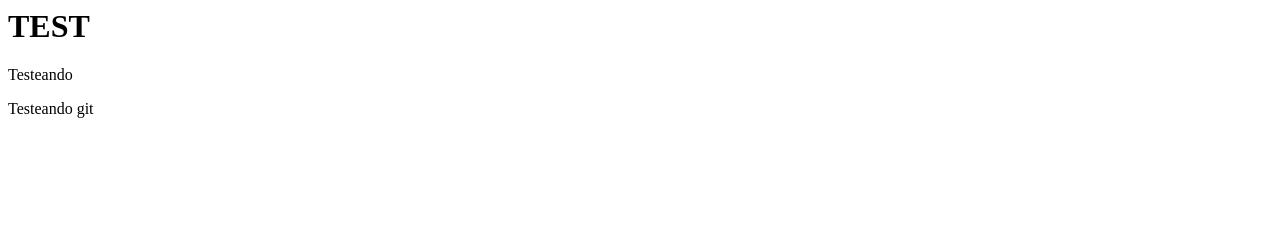
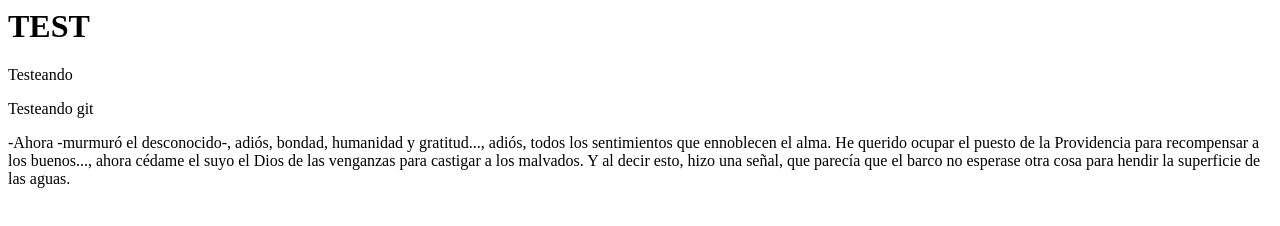
Before and after one commit to Nuguit/libro, a plain HTML site: page index.html in a window 1280 px wide. Drawn offline with Linux system fonts and the light colour scheme.

Commit message:
añade parrafo 3

```diff
--- a/index.html
+++ b/index.html
@@ -1,3 +1,5 @@
 <h1>TEST</h1>
 <p>Testeando</p>
 <p>Testeando git</p>
+<p>-Ahora -murmuró el desconocido-, adiós, bondad, humanidad y gratitud..., adiós, todos los sentimientos que ennoblecen el alma. He querido ocupar el puesto de la Providencia para recompensar a los buenos..., ahora cédame el suyo el Dios de las venganzas para castigar a los malvados.
+    Y al decir esto, hizo una señal, que parecía que el barco no esperase otra cosa para hendir la superficie de las aguas.</p>
```
